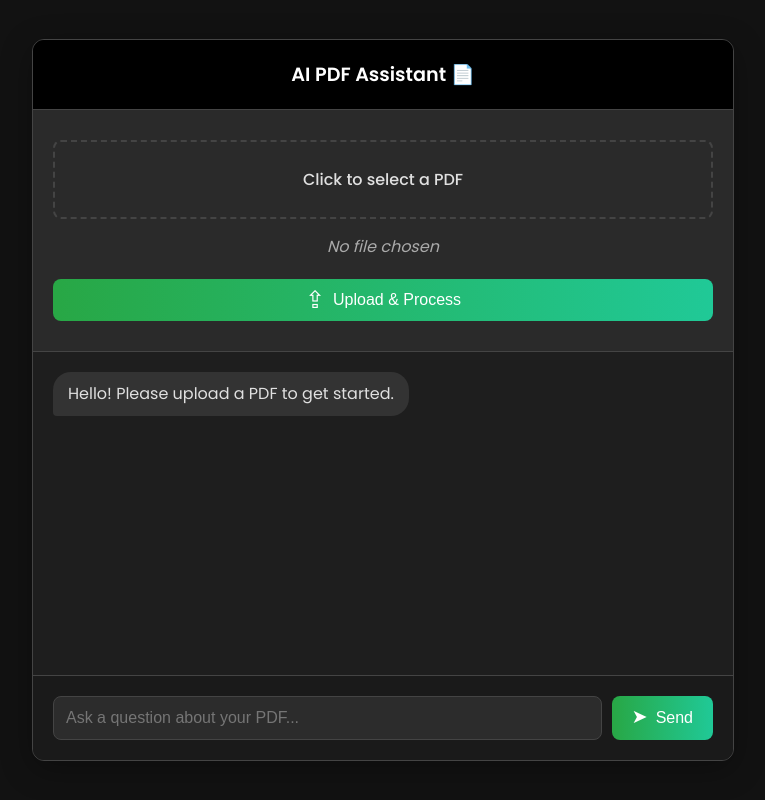
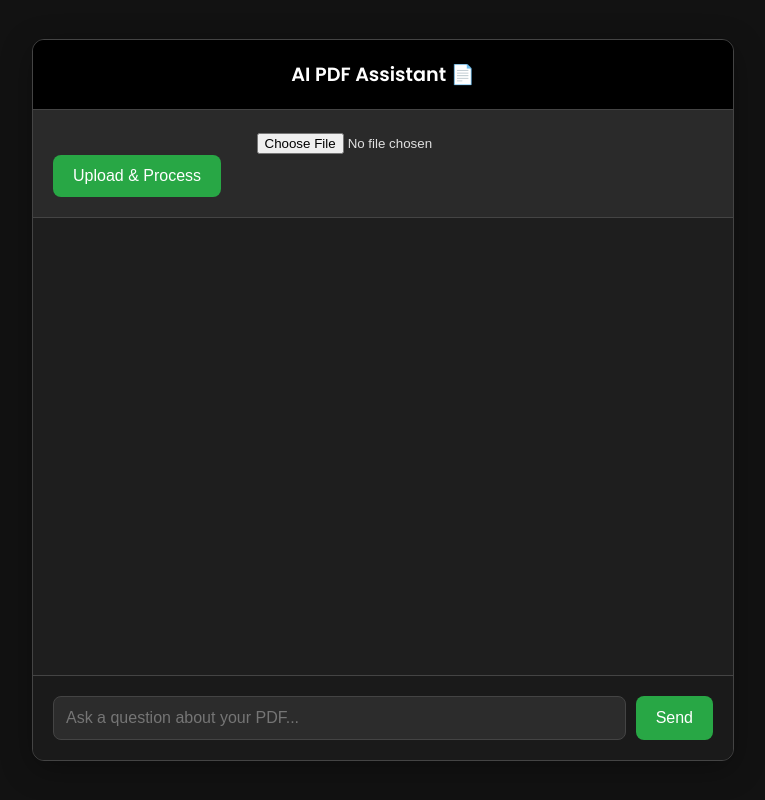
Before and after one commit to mansijaysingh/ai-document-assistant, a Flask app: page / in a window 1280 px wide. Shown: the whole page, without its empty margins (257-1022 px from the left). Run offline with Flask 3, Linux system fonts and the light colour scheme.

Commit message:
Update:index.html and app.py

```diff
--- a/app.py
+++ b/app.py
@@ -1,5 +1,5 @@
 import os
-from flask import Flask,render_template,request
+from flask import Flask,render_template,request,session
 from dotenv import load_dotenv
 from langchain_community.document_loaders import PyPDFLoader
 from langchain.text_splitter import RecursiveCharacterTextSplitter
@@ -14,26 +14,86 @@ load_dotenv()
 
 app=Flask(__name__)
 
+app.config['SECRET_KEY']=os.urandom(24)
+
+
 UPLOAD_FOLDER='uploads'
 if not os.path.exists(UPLOAD_FOLDER):
   os.mkdir(UPLOAD_FOLDER)
 
+vector_store=None
+retrieval_chain=None
 
-llm=ChatOpenAI(model_name='gpt-3.5-turbo', temperature=0.7)
+
+
 
 vector_store=None
 
 @app.route('/')
 def home():
+  session.clear()
   return render_template('index.html')
 
 @app.route('/upload',methods=['POST'])
 def upload_file():
+  global vector_store,retrieval_chain
   if 'pdf_file' in request.files:
     file=request.files['pdf_file']
     if file.filename !='':
       filepath=os.path.join(UPLOAD_FOLDER, file.filename)
       file.save(filepath)
 
-      message="File uploaded and processed successfully."
-      return render_template("index.html", message=message)
+      loader=PyPDFLoader(filepath)
+      documents=loader.load()
+
+      text_splitter=RecursiveCharacterTextSplitter(chunk_size=1000, chunk_overlap=200)
+      chunks=text_splitter.split_documents(documents)
+
+      embeddings=OpenAIEmbeddings()
+      vector_store=FAISS.from_documents(chunks, embeddings)
+
+      llm=ChatOpenAI(model_name='gpt-3.5-turbo', temperature=0.7)
+      prompt=ChatPromptTemplate.from_template(
+        """
+                Answer the user's question based on the context provided.
+                If you don't know the answer, just say that you don't know.
+
+                <context>
+                {context}
+                </context>
+
+                Question: {input}
+                """
+      )
+      document_chain=create_stuff_documents_chain(llm,prompt)
+      retriever=vector_store.as_retriever()
+      retrieval_chain=create_retrieval_chain(retriever,document_chain)
+
+      session['chat_history']=[]
+
+      return render_template("index.html", message="PDF processed. You can now ask questions.")
+
+
+
+
+
+    return render_template("index.html", message="File upload failed.")
+
+@app.route('/ask', methods=['POST'])
+def ask_question():
+  if retrieval_chain is None:
+    return render_template("index.html", message="Please upload a PDF file first.")
+  question=request.form.get('question')
+  if not question:
+    return render_template("index.html", chat_history=session.get('chat_history'))
+  response=retrieval_chain.invoke({'input':question, 'chat_history': session.get('chat_history', [])})
+
+  chat_history = session.get('chat_history', [])
+  chat_history.append({"type": "user", "text": question})
+  chat_history.append({"type": "bot", "text": response['answer']})
+  session['chat_history'] = chat_history
+
+  return render_template("index.html", chat_history=chat_history)
+
+if __name__ == "__main__":
+    app.run(debug=True)
--- a/templates/index.html
+++ b/templates/index.html
@@ -6,120 +6,21 @@
     <title>Chat with your PDF</title>
     <style>
         @import url('https://fonts.googleapis.com/css2?family=Poppins:wght@400;500;600&display=swap');
-
-        :root {
-            --primary-color: #28a745;
-            --primary-gradient: linear-gradient(90deg, #28a745, #20c997);
-            --background-color: #121212;
-            --card-bg-color: #1e1e1e;
-            --text-color: #e0e0e0;
-            --header-color: #ffffff;
-            --border-color: #444;
-            --bot-message-bg: #333333;
-            --input-bg: #2c2c2c;
-            --user-message-bg: #28a745;
-        }
-
-        body {
-            font-family: 'Poppins', sans-serif;
-            background-color: var(--background-color);
-            color: var(--text-color);
-            margin: 0;
-            display: flex;
-            justify-content: center;
-            align-items: center;
-            height: 100vh;
-        }
-
-        .chat-container {
-            width: 100%;
-            max-width: 700px;
-            height: 90vh;
-            background: var(--card-bg-color);
-            border: 1px solid var(--border-color);
-            border-radius: 12px;
-            box-shadow: 0 8px 32px rgba(0,0,0,0.3);
-            display: flex;
-            flex-direction: column;
-            overflow: hidden;
-        }
-
-        .chat-header {
-            background: #000;
-            color: var(--header-color);
-            padding: 20px;
-            text-align: center;
-            font-size: 1.2em;
-            font-weight: 600;
-            border-bottom: 1px solid var(--border-color);
-        }
-
-        /* --- NEW STYLES FOR CUSTOM UPLOAD --- */
-        .upload-section {
-            padding: 30px 20px;
-            text-align: center;
-            border-bottom: 1px solid var(--border-color);
-            background-color: #2a2a2a;
-        }
-
-        .upload-section input[type="file"] {
-            /* Hide the original ugly button */
-            display: none;
-        }
-
-        .file-upload-label {
-            display: block;
-            padding: 25px;
-            border: 2px dashed var(--border-color);
-            border-radius: 8px;
-            cursor: pointer;
-            transition: all 0.2s ease-in-out;
-        }
-
-        .file-upload-label:hover {
-            border-color: var(--primary-color);
-            background-color: #333;
-        }
-
-        .file-upload-label span {
-            font-size: 1em;
-            font-weight: 500;
-        }
-
-        #file-name-display {
-            margin-top: 15px;
-            font-style: italic;
-            color: #aaa;
-        }
-
-        .upload-section button {
-            margin-top: 20px;
-            width: 100%;
-        }
-        /* --- END OF NEW UPLOAD STYLES --- */
-
-        .chat-messages {
-            flex-grow: 1;
-            padding: 20px;
-            overflow-y: auto;
-            display: flex;
-            flex-direction: column;
-            gap: 15px;
-        }
-
-        .message { padding: 10px 15px; border-radius: 18px; max-width: 75%; line-height: 1.5; }
+        :root { --primary-color: #28a745; --background-color: #121212; --card-bg-color: #1e1e1e; --text-color: #e0e0e0; --header-color: #ffffff; --border-color: #444; --bot-message-bg: #333333; --input-bg: #2c2c2c; --user-message-bg: #28a745; }
+        body { font-family: 'Poppins', sans-serif; background-color: var(--background-color); color: var(--text-color); margin: 0; display: flex; justify-content: center; align-items: center; height: 100vh; }
+        .chat-container { width: 100%; max-width: 700px; height: 90vh; background: var(--card-bg-color); border: 1px solid var(--border-color); border-radius: 12px; box-shadow: 0 8px 32px rgba(0,0,0,0.3); display: flex; flex-direction: column; overflow: hidden; }
+        .chat-header { background: #000; color: var(--header-color); padding: 20px; text-align: center; font-size: 1.2em; font-weight: 600; border-bottom: 1px solid var(--border-color); }
+        .upload-section { padding: 20px; text-align: center; border-bottom: 1px solid var(--border-color); background-color: #2a2a2a; }
+        .message { padding: 10px 15px; border-radius: 18px; max-width: 75%; line-height: 1.5; margin-bottom: 10px; }
         .bot-message { background-color: var(--bot-message-bg); color: var(--text-color); align-self: flex-start; border-bottom-left-radius: 4px; }
         .user-message { background-color: var(--user-message-bg); color: white; align-self: flex-end; border-bottom-right-radius: 4px; }
-
+        .chat-messages { flex-grow: 1; padding: 20px; overflow-y: auto; display: flex; flex-direction: column; }
         .chat-input { padding: 20px; border-top: 1px solid var(--border-color); background-color: #1a1a1a; }
         .chat-input form { display: flex; gap: 10px; }
         .chat-input input[type="text"] { flex-grow: 1; padding: 12px; border-radius: 8px; border: 1px solid var(--border-color); background-color: var(--input-bg); color: var(--text-color); font-size: 1em; }
-
         button { display: flex; align-items: center; justify-content: center; gap: 8px; padding: 12px 20px; color: white; border: none; border-radius: 8px; font-size: 1em; font-weight: 500; cursor: pointer; transition: filter 0.2s; }
         button:hover { filter: brightness(1.2); }
-        .upload-section button, .chat-input button { background: var(--primary-gradient); }
-        .upload-section button::before { content: '⇪'; font-size: 1.5em; line-height: 0; }
-        .chat-input button::before { content: '➤'; font-size: 1.2em; line-height: 0; transform: translateY(-1px); }
+        .upload-section button, .chat-input button { background: var(--primary-color); }
     </style>
 </head>
 <body>
@@ -130,22 +31,20 @@
 
         <div class="upload-section">
             <form action="/upload" method="POST" enctype="multipart/form-data">
-                <input type="file" name="pdf_file" id="pdf_file" accept=".pdf" required>
-
-                <label for="pdf_file" class="file-upload-label">
-                    <span>Click to select a PDF</span>
-                </label>
-
-                <div id="file-name-display">No file chosen</div>
-
+                <input type="file" name="pdf_file" accept=".pdf" required>
                 <button type="submit">Upload & Process</button>
             </form>
+            {% if message %}
+                <p style="color: #28a745; margin-top: 10px;">{{ message }}</p>
+            {% endif %}
         </div>
 
         <div class="chat-messages">
-            <div class="message bot-message">
-                Hello! Please upload a PDF to get started.
-            </div>
+            {% for chat in chat_history %}
+                <div class="message {{ 'user-message' if chat.type == 'user' else 'bot-message' }}">
+                    {{ chat.text }}
+                </div>
+            {% endfor %}
         </div>
 
         <div class="chat-input">
@@ -155,18 +54,5 @@
             </form>
         </div>
     </div>
-
-    <script>
-        const fileInput = document.getElementById('pdf_file');
-        const fileNameDisplay = document.getElementById('file-name-display');
-
-        fileInput.addEventListener('change', function() {
-            if (fileInput.files.length > 0) {
-                fileNameDisplay.textContent = `Selected: ${fileInput.files[0].name}`;
-            } else {
-                fileNameDisplay.textContent = 'No file chosen';
-            }
-        });
-    </script>
 </body>
 </html>
```
Also changed, not shown: 1 other file.
